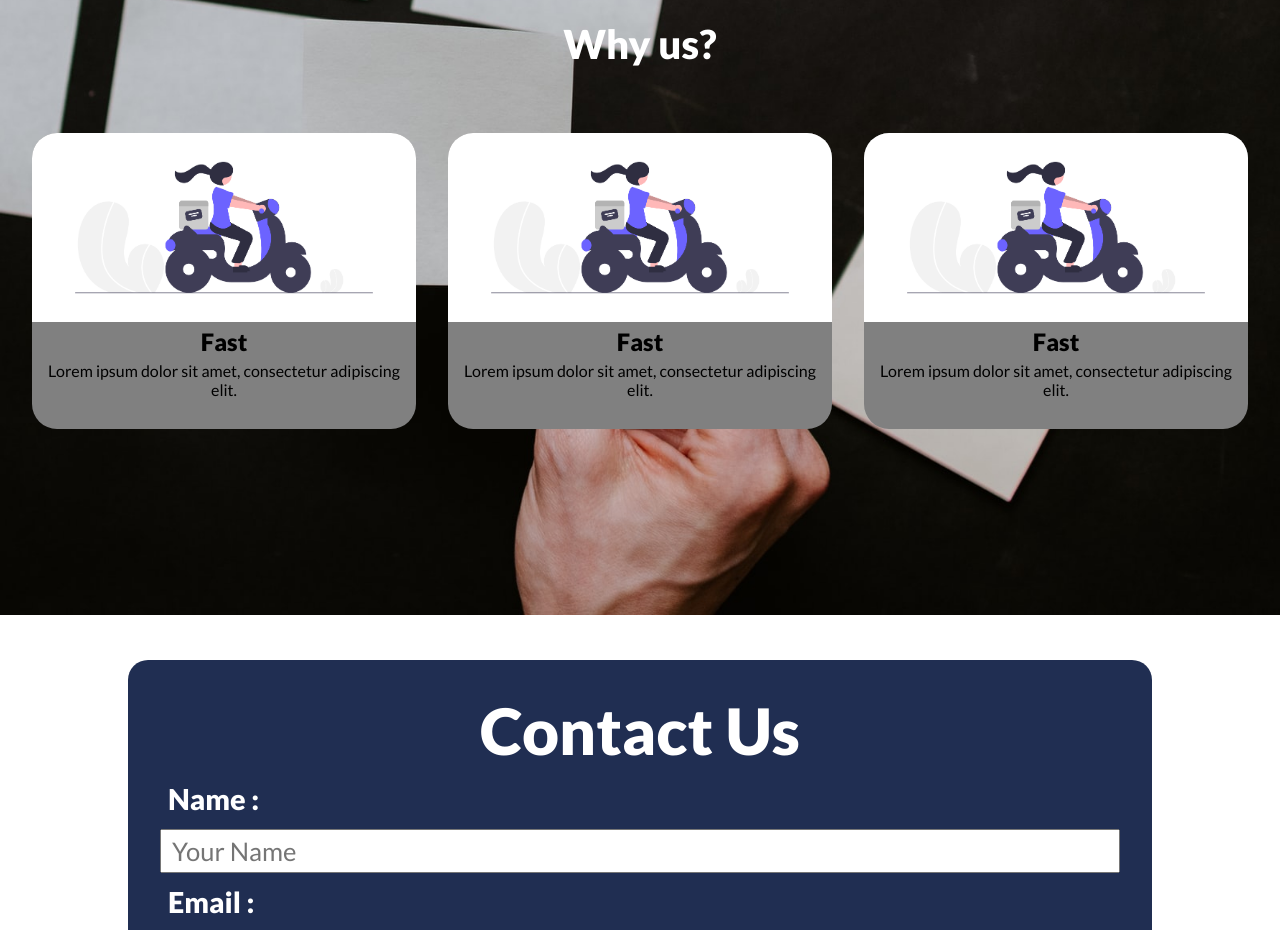
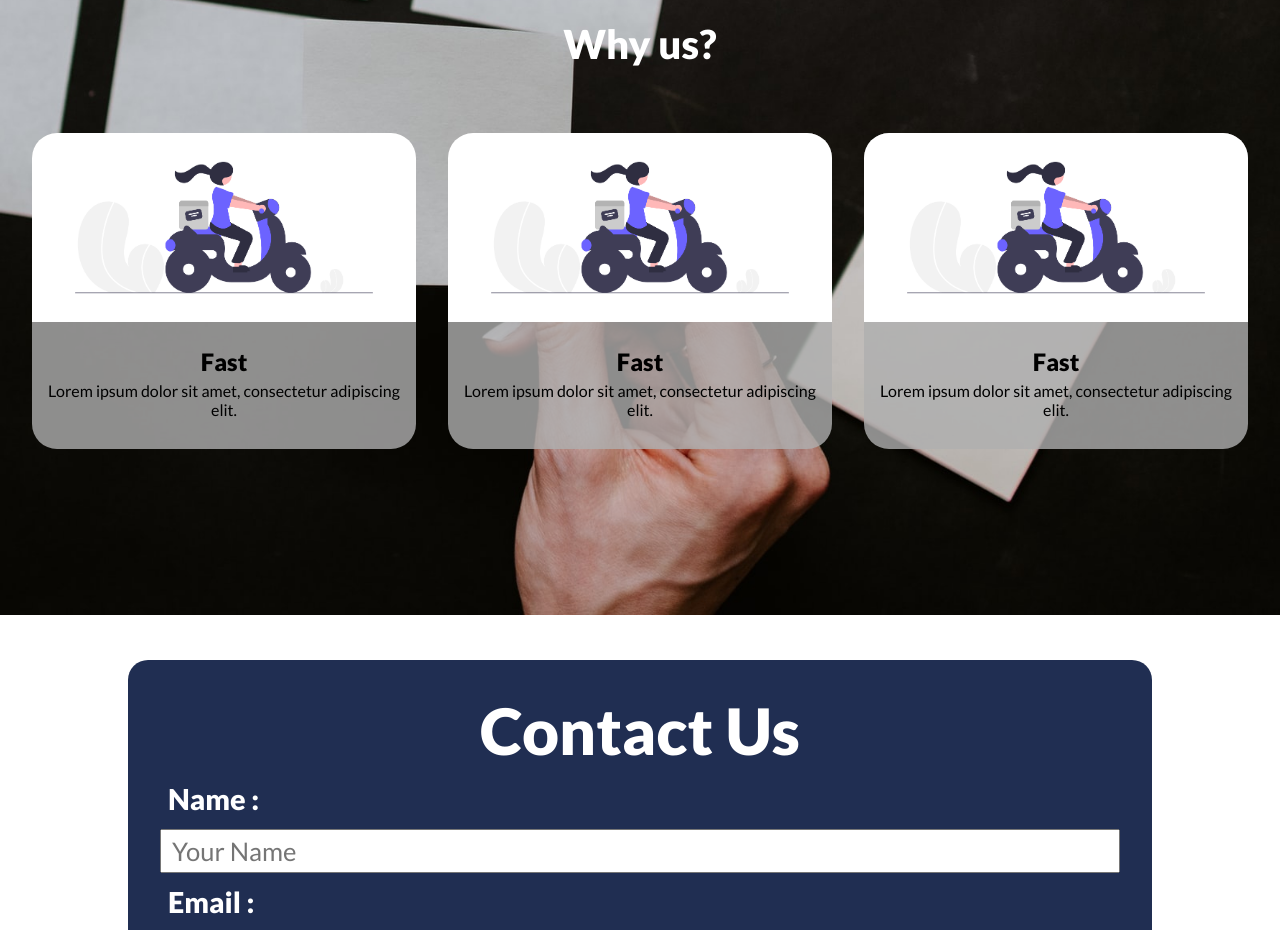
Before and after one commit to mrjiahoe/toy-land, a React (Create React App) app: page / in a window 1280 px wide. Shown: the part 1460-2390 px from the top of the page. Built offline with nearby package versions, Linux system fonts and the light colour scheme.

Commit message:
changed whycard bg colour

```diff
--- a/src/components/Why/ServiceElements.js
+++ b/src/components/Why/ServiceElements.js
@@ -50,7 +50,7 @@ export const WhyCardContainer = styled.div`
 
 export const WhyCard = styled.div`
 	display: grid;
-	background-color: grey;
+	background-color: rgba(176, 176, 176, 0.8);
 	border-radius: 25px;
 	margin-top: 25px;
 `;
@@ -71,7 +71,7 @@ export const WhyImage = styled.img`
 `;
 
 export const WhyHeading = styled.h2`
-	padding-top: 5px;
+	padding-top: 25px;
 	text-align: center;
 	text-transform: capitalize;
 `;
```
